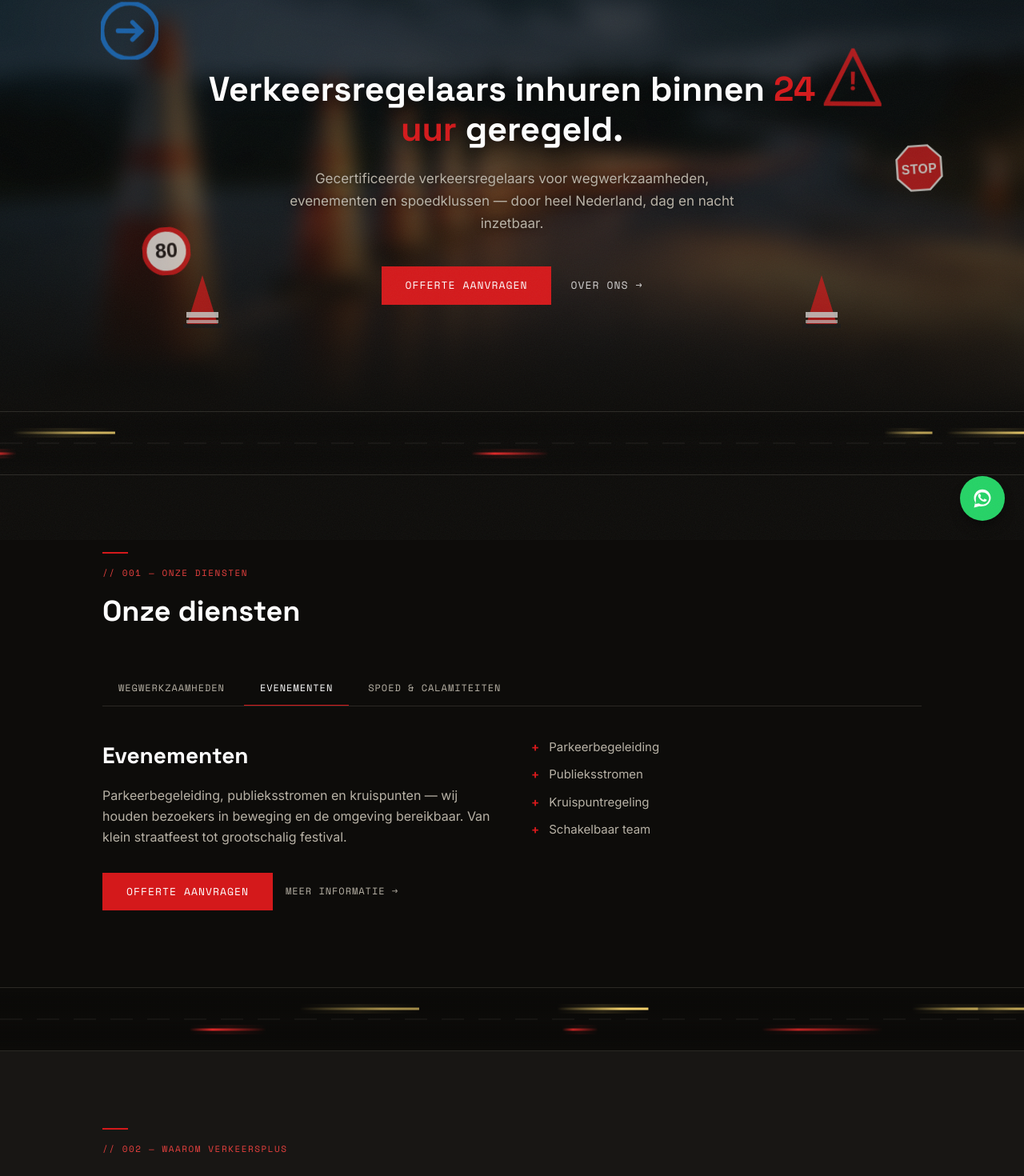
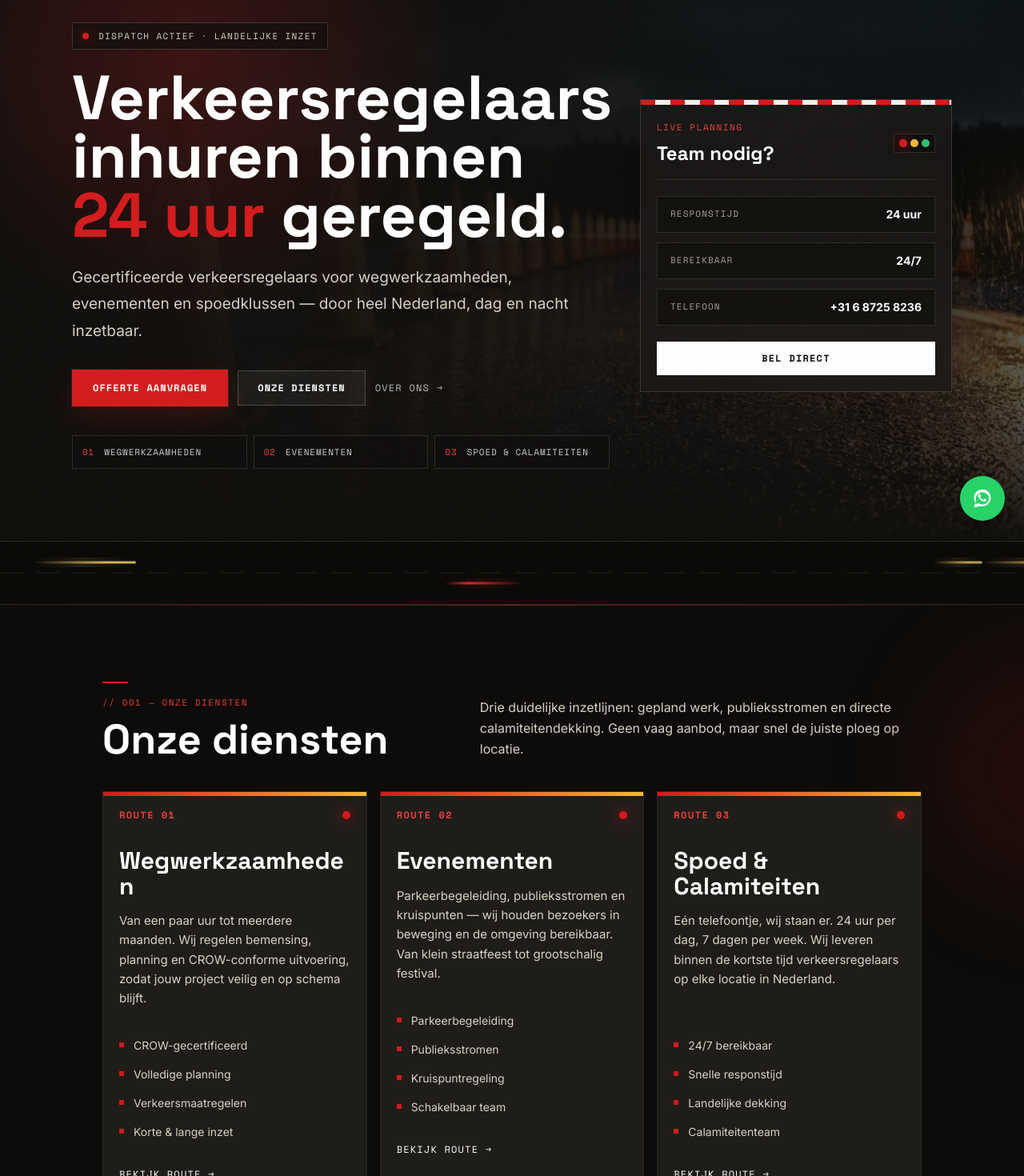
Before and after one commit to Victorzyyy/Verkeer-Plus, a Next.js app: page /nl in a window 1280 px wide. Shown: the part 125-1595 px from the top of the page at 80% size. Built offline with nearby package versions, Linux system fonts and the light colour scheme.

Commit message:
Redesign homepage around traffic dispatch

```diff
--- a/src/app/globals.css
+++ b/src/app/globals.css
@@ -12,11 +12,14 @@
 
   html {
     scroll-behavior: smooth;
+    overflow-x: clip;
   }
 
   /* Flat, uniform dark backdrop — no stripes, no glow variations. */
   body {
     background-color: #0d0c0a;
+    color: #f5f2ec;
+    overflow-x: clip;
   }
 
   /* RTL: swap body font to Arabic */
@@ -68,18 +71,19 @@
 
   /* Button primary (red filled) */
   .btn-primary {
-    @apply inline-block font-mono text-[13px] tracking-[0.08em] uppercase
+    @apply inline-flex items-center justify-center font-mono text-[12px] font-bold tracking-[0.09em] uppercase
            text-white bg-accent border-2 border-accent
-           px-7 py-3 transition-colors duration-200
+           px-6 py-3 transition-all duration-200
            hover:bg-accent-soft hover:border-accent-soft;
+    box-shadow: 0 0 0 1px rgba(255,255,255,0.06), 0 14px 34px rgba(212,25,27,0.18);
   }
 
   /* Button outline (red border) */
   .btn-outline {
-    @apply inline-block font-mono text-[13px] tracking-[0.08em] uppercase
-           text-white border-2 border-accent
-           px-7 py-3 transition-colors duration-200
-           hover:bg-accent;
+    @apply inline-flex items-center justify-center font-mono text-[12px] font-bold tracking-[0.09em] uppercase
+           text-white border border-white/20 bg-white/5
+           px-6 py-3 transition-colors duration-200
+           hover:border-accent hover:bg-accent/20;
   }
 
   /* Form field base */
@@ -108,6 +112,123 @@
   .rule-accent {
     @apply border-none h-px bg-accent;
   }
+
+  .vp-route-chip {
+    @apply flex items-center gap-3 border bg-bg/70 px-3 py-3
+           font-mono text-[11px] uppercase tracking-[0.08em] text-white/80
+           transition-colors duration-200 hover:border-accent hover:text-white;
+    border-color: rgba(255,255,255,0.12);
+    backdrop-filter: blur(10px);
+  }
+
+  .vp-route-chip span {
+    @apply text-accent-soft;
+  }
+
+  .vp-dispatch-panel {
+    @apply border bg-raised/90 p-5 shadow-2xl;
+    border-color: rgba(255,255,255,0.14);
+    box-shadow: inset 0 1px 0 rgba(255,255,255,0.08), 0 26px 80px rgba(0,0,0,0.36);
+    backdrop-filter: blur(14px);
+  }
+
+  .vp-dispatch-panel::before {
+    content: '';
+    display: block;
+    height: 0.35rem;
+    margin: -1.25rem -1.25rem 1.25rem;
+    background: repeating-linear-gradient(90deg, #d4191b 0 1.15rem, #f5f2ec 1.15rem 2.3rem);
+  }
+
+  .vp-signal {
+    @apply inline-flex gap-1 border border-concrete bg-bg p-1.5;
+  }
+
+  .vp-signal i {
+    @apply block h-2.5 w-2.5 rounded-full;
+    background: #3d3932;
+  }
+
+  .vp-signal i:first-child {
+    background: #d4191b;
+    box-shadow: 0 0 14px rgba(212,25,27,0.8);
+  }
+
+  .vp-signal i:nth-child(2) {
+    background: #f6b73c;
+  }
+
+  .vp-signal i:last-child {
+    background: #2fbf71;
+  }
+
+  .vp-service-card {
+    @apply relative overflow-hidden border border-concrete bg-card p-5 transition-all duration-200;
+  }
+
+  .vp-service-card::before {
+    content: '';
+    position: absolute;
+    inset: 0 0 auto;
+    height: 0.3rem;
+    background: linear-gradient(90deg, #d4191b, #f6b73c);
+  }
+
+  .vp-service-card::after {
+    content: '';
+    position: absolute;
+    right: -2rem;
+    bottom: 1.5rem;
+    width: 8rem;
+    height: 1.75rem;
+    background: repeating-linear-gradient(135deg, rgba(246,183,60,0.28) 0 0.55rem, rgba(255,255,255,0.08) 0.55rem 1.1rem);
+    transform: rotate(-8deg);
+    opacity: 0;
+    transition: opacity 200ms ease;
+  }
+
+  .vp-service-card:hover {
+    border-color: rgba(212,25,27,0.65);
+    transform: translateY(-2px);
+    background: #24211d;
+  }
+
+  .vp-service-card:hover::after {
+    opacity: 1;
+  }
+
+  .network-story {
+    position: relative;
+    border: 1px solid rgba(255,255,255,0.16);
+    border-left: 0.35rem solid #d4191b;
+    background:
+      linear-gradient(135deg, rgba(212,25,27,0.18), rgba(24,22,20,0.82) 42%),
+      rgba(13,12,10,0.82);
+    padding: clamp(1.15rem, 2.2vw, 1.75rem);
+    box-shadow: 0 24px 70px rgba(0,0,0,0.34), inset 0 1px 0 rgba(255,255,255,0.08);
+    backdrop-filter: blur(8px);
+  }
+
+  .network-story::before {
+    content: '24H';
+    position: absolute;
+    right: 1rem;
+    top: -0.9rem;
+    border: 1px solid rgba(255,255,255,0.18);
+    background: #d4191b;
+    padding: 0.35rem 0.55rem;
+    font-family: var(--font-mono);
+    font-size: 0.68rem;
+    font-weight: 700;
+    letter-spacing: 0.12em;
+    color: white;
+  }
+
+  .network-story-highlight {
+    color: #fff;
+    background: linear-gradient(transparent 58%, rgba(212,25,27,0.58) 58%);
+    font-weight: 800;
+  }
 }
 
 /* Scrollbar */
@@ -130,6 +251,24 @@
   }
 }
 
+@media (max-width: 767px) {
+  .vp-hero {
+    min-height: auto;
+  }
+
+  .vp-dispatch-panel {
+    display: none;
+  }
+
+  .vp-route-chip {
+    padding-block: 0.75rem;
+  }
+
+  .vp-service-card {
+    padding: 1.1rem;
+  }
+}
+
 /* RTL utility overrides */
 [dir='rtl'] .text-left   { text-align: right; }
 [dir='rtl'] .text-right  { text-align: left; }
--- a/src/components/sections/Hero.tsx
+++ b/src/components/sections/Hero.tsx
@@ -4,103 +4,100 @@ import dynamic from 'next/dynamic'
 import Image from 'next/image'
 import { useLang, useT } from '@/lib/langContext'
 import { localizedHref } from '@/lib/localizedHref'
+import { services, siteConfig } from '@/data/content'
 
 const LightStreakDivider = dynamic(() => import('@/components/canvas/LightStreakDivider'), { ssr: false })
 
 export default function Hero() {
   const { lang } = useLang()
   const t = useT()
+  const serviceLabels = services.map(service => service[lang].title)
 
   return (
     <>
-      <section className="relative min-h-[72vh] flex flex-col overflow-hidden bg-bg">
-        {/* Background road image — blurred + darkened, but visible enough to feel like a real scene */}
+      <section className="vp-hero relative overflow-hidden bg-bg">
         <div className="absolute inset-0 z-0 overflow-hidden">
           <Image
             src="/images/road-bg.webp"
             alt=""
             fill
             priority
-            className="object-cover object-center scale-110"
-            style={{ filter: 'blur(12px) brightness(0.7)' }}
+            className="object-cover object-center"
+            style={{ filter: 'brightness(0.55) saturate(0.9)' }}
             sizes="100vw"
           />
-          <div className="absolute inset-0 bg-bg/45" />
-          <div className="absolute inset-0 bg-gradient-to-b from-transparent via-transparent to-bg" />
+          <div className="absolute inset-0 bg-[radial-gradient(circle_at_18%_18%,rgba(212,25,27,0.22),transparent_28%),linear-gradient(90deg,rgba(13,12,10,0.98)_0%,rgba(13,12,10,0.9)_48%,rgba(13,12,10,0.42)_100%)]" />
+          <div className="absolute inset-x-0 bottom-0 h-40 bg-gradient-to-t from-bg to-transparent" />
         </div>
 
-        {/* Traffic signs - decorative SVG. Scattered asymmetrically so they don't crowd the hero copy. */}
-        {/* Top-left corner — mandatory direction (blue), pulled tight to the edge */}
-        <div aria-hidden className="absolute left-[clamp(12px,calc(50%-360px-12vw),240px)] top-[12%] z-[2] opacity-80 animate-[sway_5s_ease-in-out_infinite]">
-          <svg width="72" height="72" viewBox="0 0 100 100">
-            <circle cx="50" cy="50" r="48" fill="none" stroke="#1a6fc4" strokeWidth="8"/>
-            <path d="M30 50 L70 50 M55 35 L70 50 L55 65" stroke="#1a6fc4" strokeWidth="8" strokeLinecap="round" fill="none"/>
-          </svg>
-        </div>
-        {/* Upper-right — warning triangle, slightly below the arrow (offset for asymmetry, but clear of h1) */}
-        <div aria-hidden className="absolute right-[clamp(10px,calc(50%-360px-8vw),200px)] top-[8%] sm:top-[22%] z-[2] opacity-80 animate-[sway_5s_ease-in-out_infinite_reverse]">
-          <svg width="72" height="72" viewBox="0 0 100 100">
-            <polygon points="50,4 96,96 4,96" fill="none" stroke="#d4191b" strokeWidth="8"/>
-            <text x="50" y="72" textAnchor="middle" fill="#d4191b" fontSize="44" fontWeight="bold">!</text>
-          </svg>
-        </div>
-        {/* Mid-right — STOP octagon, tucked further out toward the corner */}
-        <div aria-hidden className="hidden sm:block absolute right-[clamp(20px,calc(50%-360px-14vw),280px)] top-[42%] z-[2] opacity-75 animate-[sway_6s_ease-in-out_infinite]">
-          <svg width="60" height="60" viewBox="0 0 100 100">
-            <polygon
-              points="30,4 70,4 96,30 96,70 70,96 30,96 4,70 4,30"
-              fill="#c81b1d"
-              stroke="#f5f2ec"
-              strokeWidth="4"
-            />
-            <text x="50" y="62" textAnchor="middle" fill="#f5f2ec" fontSize="26" fontWeight="bold" fontFamily="Arial, sans-serif" letterSpacing="1">STOP</text>
-          </svg>
-        </div>
-        {/* Lower-left — speed limit 80, lower than STOP but clear of the left cone */}
-        <div aria-hidden className="hidden sm:block absolute left-[clamp(20px,calc(50%-360px-8vw),240px)] top-[60%] z-[2] opacity-75 animate-[sway_6s_ease-in-out_infinite_reverse]">
-          <svg width="60" height="60" viewBox="0 0 100 100">
-            <circle cx="50" cy="50" r="46" fill="#f5f2ec" stroke="#d4191b" strokeWidth="10"/>
-            <text x="50" y="64" textAnchor="middle" fill="#1a1a1a" fontSize="42" fontWeight="bold" fontFamily="Arial, sans-serif">80</text>
-          </svg>
-        </div>
+        <div className="relative z-[3] mx-auto grid min-h-[calc(100vh-62px)] max-w-[1180px] items-center gap-8 px-5 py-10 md:grid-cols-[minmax(0,1fr)_390px] md:px-8 lg:px-10">
+          <div className="max-w-3xl">
+            <div className="mb-6 inline-flex items-center gap-3 border border-white/15 bg-bg/70 px-3 py-2 font-mono text-[11px] uppercase tracking-[0.12em] text-muted backdrop-blur">
+              <span className="h-2 w-2 rounded-full bg-accent shadow-[0_0_18px_rgba(212,25,27,0.9)]" />
+              {lang === 'nl' ? 'Dispatch actief · landelijke inzet' : 'التنسيق نشط · تغطية وطنية'}
+            </div>
 
-        {/* Cones */}
-        {[
-          'left-[clamp(10px,calc(50%-360px-4vw),320px)] bottom-[18%]',
-          'right-[clamp(10px,calc(50%-360px-4vw),320px)] bottom-[18%]',
-        ].map((pos, i) => (
-          <div key={i} className={`absolute ${pos} z-[2] opacity-70`}>
-            <svg width="48" height="68" viewBox="0 0 48 68">
-              <polygon points="24,2 44,66 4,66" fill="#d4191b"/>
-              <rect x="4" y="48" width="40" height="7" fill="#fff" opacity="0.9"/>
-              <rect x="4" y="58" width="40" height="4" fill="#fff" opacity="0.7"/>
-              <rect x="0" y="63" width="48" height="5" fill="#1a1a1a"/>
-            </svg>
-          </div>
-        ))}
-
-        {/* Hero content */}
-        <div className="relative z-[3] flex-1 flex items-center justify-center text-center px-6 pt-20 pb-16">
-          <div className="max-w-3xl">
-            <h1 className="font-display font-bold text-[clamp(27px,5.6vw,43px)] text-white leading-[1.15] mb-6"
-                style={{ textShadow: '0 2px 20px rgba(0,0,0,0.8)' }}>
+            <h1 className="font-display text-[clamp(34px,7vw,78px)] font-black leading-[0.94] text-white">
               {t.heroTitle}{' '}
               <span className="text-accent">{t.heroTitleHighlight}</span>{' '}
               {t.heroTitleEnd}
             </h1>
-            <p className="text-[17px] text-muted leading-relaxed max-w-xl mx-auto mb-10"
-               style={{ textShadow: '0 1px 8px rgba(0,0,0,0.6)' }}>
+            <p className="mt-6 max-w-2xl text-[clamp(16px,1.8vw,19px)] leading-[1.75] text-white/82">
               {t.heroSub}
             </p>
-            <div className="flex flex-wrap items-center justify-center gap-x-6 gap-y-3">
+
+            <div className="mt-8 flex flex-wrap items-center gap-3">
               <a href={localizedHref('/contact', lang)} className="btn-primary">
                 {t.contactBtn}
               </a>
-              <a href="#over-ons" className="font-mono text-[13px] uppercase tracking-[0.08em] text-white/80 hover:text-white transition-colors">
+              <a href="#diensten" className="btn-outline">
+                {t.servicesTitle}
+              </a>
+              <a href="#over-ons" className="font-mono text-[12px] uppercase tracking-[0.1em] text-white/70 transition-colors hover:text-white">
                 {t.heroBtn} →
               </a>
             </div>
+
+            <div className="mt-9 grid max-w-2xl gap-2 sm:grid-cols-3">
+              {serviceLabels.map((label, index) => (
+                <a key={label} href="#diensten" className="vp-route-chip">
+                  <span>{String(index + 1).padStart(2, '0')}</span>
+                  {label}
+                </a>
+              ))}
+            </div>
           </div>
+
+          <aside className="vp-dispatch-panel">
+            <div className="flex items-center justify-between border-b border-concrete pb-4">
+              <div>
+                <p className="font-mono text-[11px] uppercase tracking-[0.14em] text-accent-soft">
+                  {lang === 'nl' ? 'Live planning' : 'التخطيط المباشر'}
+                </p>
+                <h2 className="mt-2 font-display text-2xl font-bold text-white">
+                  {lang === 'nl' ? 'Team nodig?' : 'تحتاج فريقاً؟'}
+                </h2>
+              </div>
+              <span className="vp-signal" aria-hidden="true"><i /><i /><i /></span>
+            </div>
+
+            <div className="mt-5 grid gap-3">
+              {[
+                [lang === 'nl' ? 'Responstijd' : 'زمن الاستجابة', t.heroTitleHighlight],
+                [lang === 'nl' ? 'Bereikbaar' : 'متاحون', '24/7'],
+                [lang === 'nl' ? 'Telefoon' : 'الهاتف', siteConfig.phone],
+              ].map(([label, value]) => (
+                <div key={label} className="flex items-center justify-between gap-4 border border-concrete bg-bg/70 px-4 py-3">
+                  <span className="font-mono text-[11px] uppercase tracking-[0.1em] text-dim">{label}</span>
+                  <strong className="text-right text-sm font-bold text-white">{value}</strong>
+                </div>
+              ))}
+            </div>
+
+            <a href={`tel:${siteConfig.phoneTel}`} className="mt-5 flex items-center justify-center bg-white px-5 py-3 font-mono text-[12px] font-bold uppercase tracking-[0.1em] text-bg transition-colors hover:bg-accent hover:text-white">
+              {lang === 'nl' ? 'Bel direct' : 'اتصل الآن'}
+            </a>
+          </aside>
         </div>
       </section>
 
--- a/src/components/sections/Network.tsx
+++ b/src/components/sections/Network.tsx
@@ -1,12 +1,13 @@
 'use client'
 
-import { useT } from '@/lib/langContext'
+import { useLang, useT } from '@/lib/langContext'
 
 export default function Network() {
+  const { lang } = useLang()
   const t = useT()
 
   return (
-    <section className="relative py-24 overflow-hidden">
+    <section className="relative overflow-hidden py-20 sm:py-24">
       {/* Road asphalt bg */}
       <div
         className="absolute inset-0 z-0"
@@ -19,26 +20,43 @@ export default function Network() {
         }}
       />
 
-      <div className="relative z-10 max-w-[1120px] mx-auto px-6 md:px-12">
+      <div className="relative z-10 mx-auto grid max-w-[1120px] gap-8 px-6 md:grid-cols-[1fr_340px] md:px-12">
+        <div>
         <span className="stripe" />
         <p className="eyebrow">{t.networkEyebrow}</p>
 
         <h2
-          className="font-display font-bold text-[clamp(26px,4vw,38px)] mb-5 leading-[1.2] tracking-[-0.01em] max-w-[600px]"
+          className="mb-5 max-w-[680px] font-display text-[clamp(30px,5vw,58px)] font-bold leading-[0.98] tracking-[-0.01em]"
           style={{ textShadow: '0 2px 12px rgba(0,0,0,0.7), 0 0 40px rgba(0,0,0,0.4)' }}
         >
           <span className="text-accent">{t.networkTitleRed}</span>{' '}
           <span className="text-white">{t.networkTitleWhite}</span>
         </h2>
 
-        <p
-          className="text-[clamp(15.5px,1.6vw,17px)] font-medium leading-[1.9] max-w-[640px] text-white/95"
-          style={{ textShadow: '0 2px 10px rgba(0,0,0,0.85), 0 0 24px rgba(0,0,0,0.6)' }}
-        >
-          {t.networkBody.split(t.networkBodyBold)[0]}
-          <strong className="text-white font-semibold">{t.networkBodyBold}</strong>
-          {t.networkBody.split(t.networkBodyBold)[1]}
-        </p>
+        <div className="network-story max-w-[720px]">
+          <p className="text-[clamp(16px,1.7vw,18px)] font-semibold leading-[1.9] text-white">
+            {t.networkBody.split(t.networkBodyBold)[0]}
+            <strong className="network-story-highlight">{t.networkBodyBold}</strong>
+            {t.networkBody.split(t.networkBodyBold)[1]}
+          </p>
+        </div>
+        </div>
+
+        <div className="border border-white/15 bg-bg/80 p-5 backdrop-blur">
+          <p className="font-mono text-[11px] uppercase tracking-[0.14em] text-accent-soft">
+            {lang === 'nl' ? 'Operationele basis' : 'قاعدة تشغيلية'}
+          </p>
+          <div className="mt-5 grid gap-3">
+            {(lang === 'nl'
+              ? ['Partners door heel Nederland', 'Pijler Groep netwerk', 'Snel schaalbare ploegen']
+              : ['شركاء في جميع أنحاء هولندا', 'شبكة Pijler Groep', 'فرق قابلة للتوسع بسرعة']
+            ).map(item => (
+              <div key={item} className="border border-concrete bg-raised/70 px-4 py-3 text-sm font-semibold text-white">
+                {item}
+              </div>
+            ))}
+          </div>
+        </div>
       </div>
     </section>
   )
--- a/src/components/sections/Services.tsx
+++ b/src/components/sections/Services.tsx
@@ -1,7 +1,6 @@
 'use client'
 
 import Link from 'next/link'
-import { useState, useEffect, useCallback } from 'react'
 import { useLang, useT } from '@/lib/langContext'
 import { localizedHref } from '@/lib/localizedHref'
 import { services } from '@/data/content'
@@ -9,71 +8,74 @@ import { services } from '@/data/content'
 export default function Services() {
   const { lang } = useLang()
   const t = useT()
-  const [active, setActive] = useState(0)
-
-  const next = useCallback(() => setActive(i => (i + 1) % services.length), [])
-  useEffect(() => {
-    const id = setInterval(next, 6000)
-    return () => clearInterval(id)
-  }, [next])
-
-  const svc = services[active][lang]
 
   return (
-    <section id="diensten" className="py-24 bg-bg">
+    <section id="diensten" className="relative overflow-hidden bg-bg py-20 sm:py-24">
+      <div aria-hidden className="absolute inset-x-0 top-0 h-px bg-gradient-to-r from-transparent via-accent to-transparent opacity-70" />
+      <div aria-hidden className="absolute right-[-12rem] top-12 h-80 w-80 rounded-full bg-accent/10 blur-3xl" />
       <div className="max-w-[1120px] mx-auto px-6 md:px-12">
+        <div className="mb-10 grid gap-5 md:grid-cols-[0.9fr_1.1fr] md:items-end">
+          <div>
             <span className="stripe" />
             <p className="eyebrow">{t.servicesEyebrow}</p>
-        <h2 className="font-display font-bold text-[clamp(22px,4vw,36px)] text-white mb-12">
+            <h2 className="font-display font-bold text-[clamp(28px,5vw,52px)] leading-[0.98] text-white">
               {t.servicesTitle}
             </h2>
-
-        {/* Tab nav */}
-        <div className="flex gap-1 mb-10 border-b border-concrete overflow-x-auto">
-          {services.map((s, i) => (
-            <button
-              key={s.id}
-              onClick={() => setActive(i)}
-              className={`font-mono text-[12px] uppercase tracking-[0.08em] px-5 py-3 whitespace-nowrap transition-all duration-200 border-b-2 -mb-px ${
-                active === i
-                  ? 'text-white border-accent'
-                  : 'text-muted border-transparent hover:text-white hover:border-concrete'
-              }`}
-            >
-              {s[lang].title}
-            </button>
-          ))}
+          </div>
+          <p className="max-w-xl text-[16px] leading-relaxed text-muted md:justify-self-end">
+            {lang === 'nl'
+              ? 'Drie duidelijke inzetlijnen: gepland werk, publieksstromen en directe calamiteitendekking. Geen vaag aanbod, maar snel de juiste ploeg op locatie.'
+              : 'ثلاثة مسارات واضحة: أعمال مخططة، تدفق الجمهور، وتغطية طارئة مباشرة. عرض واضح وفريق مناسب في الموقع بسرعة.'}
+          </p>
         </div>
 
-        {/* Tab content */}
-        <div className="grid md:grid-cols-2 gap-12 items-start">
-          <div>
-            <h3 className="font-display font-bold text-[clamp(20px,3vw,28px)] text-white mb-4">
+        <div className="grid gap-4 lg:grid-cols-3">
+          {services.map((service, index) => {
+            const svc = service[lang]
+            return (
+              <article key={service.id} className="vp-service-card group">
+                <div className="flex items-center justify-between gap-4">
+                  <span className="font-mono text-[12px] font-bold uppercase tracking-[0.12em] text-accent-soft">
+                    Route {String(index + 1).padStart(2, '0')}
+                  </span>
+                  <span className="h-2.5 w-2.5 rounded-full bg-accent shadow-[0_0_16px_rgba(212,25,27,0.8)]" />
+                </div>
+
+                <h3 className="mt-8 font-display text-[clamp(22px,2.45vw,30px)] font-bold leading-[1.04] text-white [overflow-wrap:anywhere]">
                   {svc.title}
                 </h3>
-            <p className="text-muted text-[16px] leading-relaxed mb-8">
+                <p className="mt-4 min-h-[8rem] text-[15px] leading-relaxed text-white/82">
                   {svc.description}
                 </p>
-            <div className="flex flex-wrap items-center gap-4">
+
+                <ul className="mt-7 space-y-3">
+                  {svc.features.map(feature => (
+                    <li key={feature} className="flex gap-3 text-[14px] leading-6 text-white/84">
+                      <span className="mt-2 h-1.5 w-1.5 shrink-0 bg-accent" />
+                      {feature}
+                    </li>
+                  ))}
+                </ul>
+
+                <div className="mt-8 flex flex-wrap items-center gap-4">
+                  <Link href={localizedHref(`/diensten/${service.id}`, lang)} className="font-mono text-[12px] uppercase tracking-[0.1em] text-white transition-colors hover:text-accent-soft">
+                    {lang === 'nl' ? 'Bekijk route →' : 'عرض المسار ←'}
+                  </Link>
+                </div>
+              </article>
+            )
+          })}
+        </div>
+
+        <div className="mt-10 flex flex-wrap items-center gap-4 border border-concrete bg-raised/70 p-4 sm:p-5">
+          <p className="flex-1 text-[15px] leading-relaxed text-white/82">
+            {lang === 'nl'
+              ? 'Niet zeker welke inzet past? Stuur locatie, datum en situatie. Wij koppelen de juiste verkeersregelaars aan de opdracht.'
+              : 'لست متأكداً من نوع الدعم المطلوب؟ أرسل الموقع والتاريخ والوضع، ونربطك بالفريق المناسب.'}
+          </p>
           <a href={localizedHref('/contact', lang)} className="btn-primary">
             {t.contactBtn}
           </a>
-              <Link href={localizedHref(`/diensten/${services[active].id}`, lang)} className="font-mono text-[12px] uppercase tracking-[0.08em] text-muted hover:text-white transition-colors">
-                {lang === 'nl' ? 'Meer informatie →' : 'مزيد من المعلومات ←'}
-              </Link>
-            </div>
-          </div>
-
-          <div>
-            <ul className="space-y-3">
-              {svc.features.map(f => (
-                <li key={f} className="flex items-center gap-3 text-[15px] text-muted">
-                  <span className="text-accent flex-shrink-0 font-bold">+</span>
-                  {f}
-                </li>
-              ))}
-            </ul>
-          </div>
         </div>
       </div>
     </section>
--- a/tailwind.config.ts
+++ b/tailwind.config.ts
@@ -10,8 +10,8 @@ const config: Config = {
         concrete: '#2b2925',
         accent:   '#d4191b',
         'accent-soft': '#e8413f',
-        muted:    '#b8b2a6',
-        dim:      '#8f8a80',
+        muted:    '#d8d1c4',
+        dim:      '#a9a195',
       },
       fontFamily: {
         display: ['var(--font-display)', 'sans-serif'],
```
Also changed, not shown: src/components/sections/BecomeSteward.tsx (+10 -9 lines), src/components/sections/ContactSnippet.tsx (+7 -7 lines), src/components/sections/OverOns.tsx (+19 -16 lines), 1 other file (tests, documents, lock files or other folders). Lines whose indentation alone changed are shown as unchanged.
